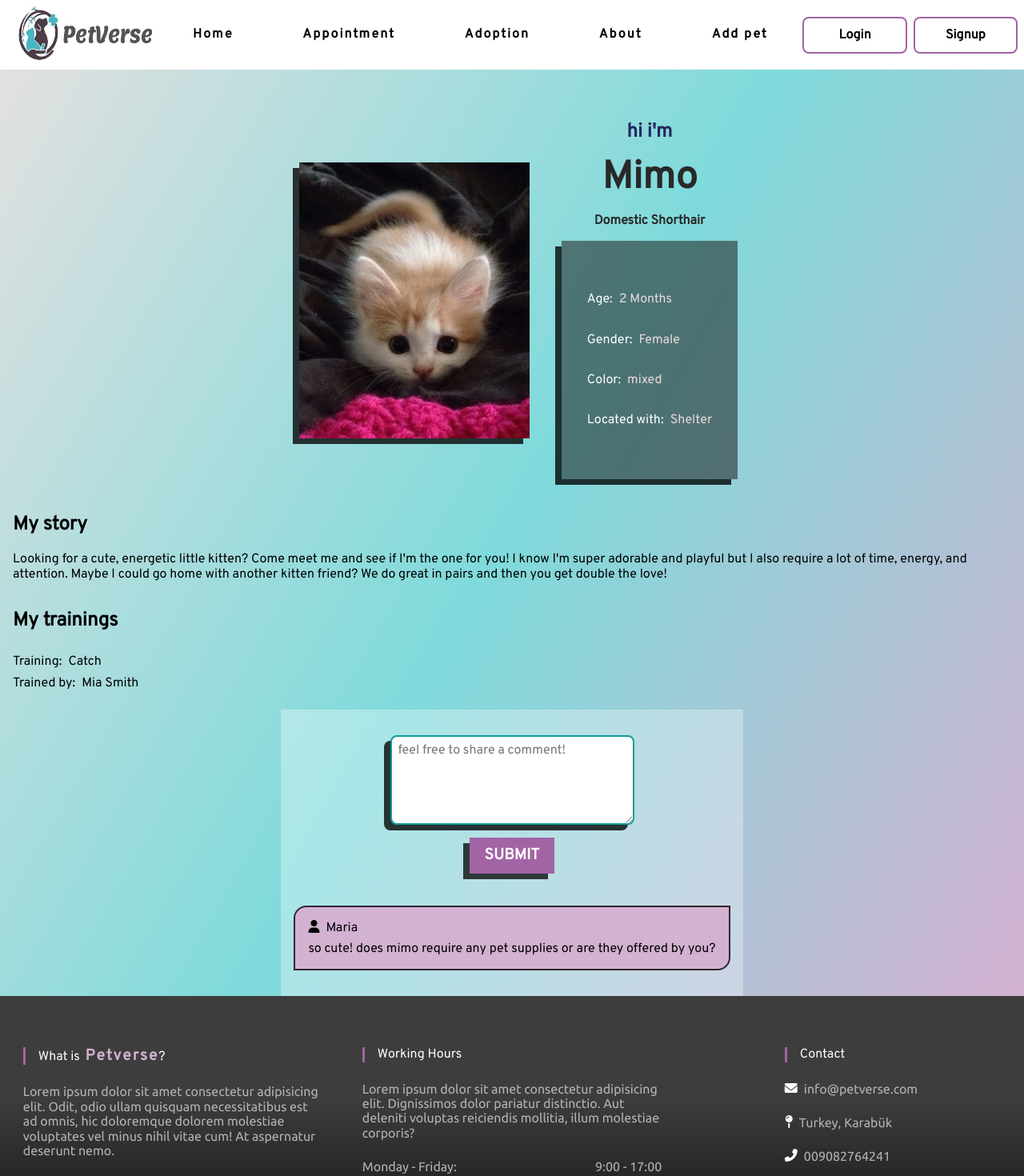
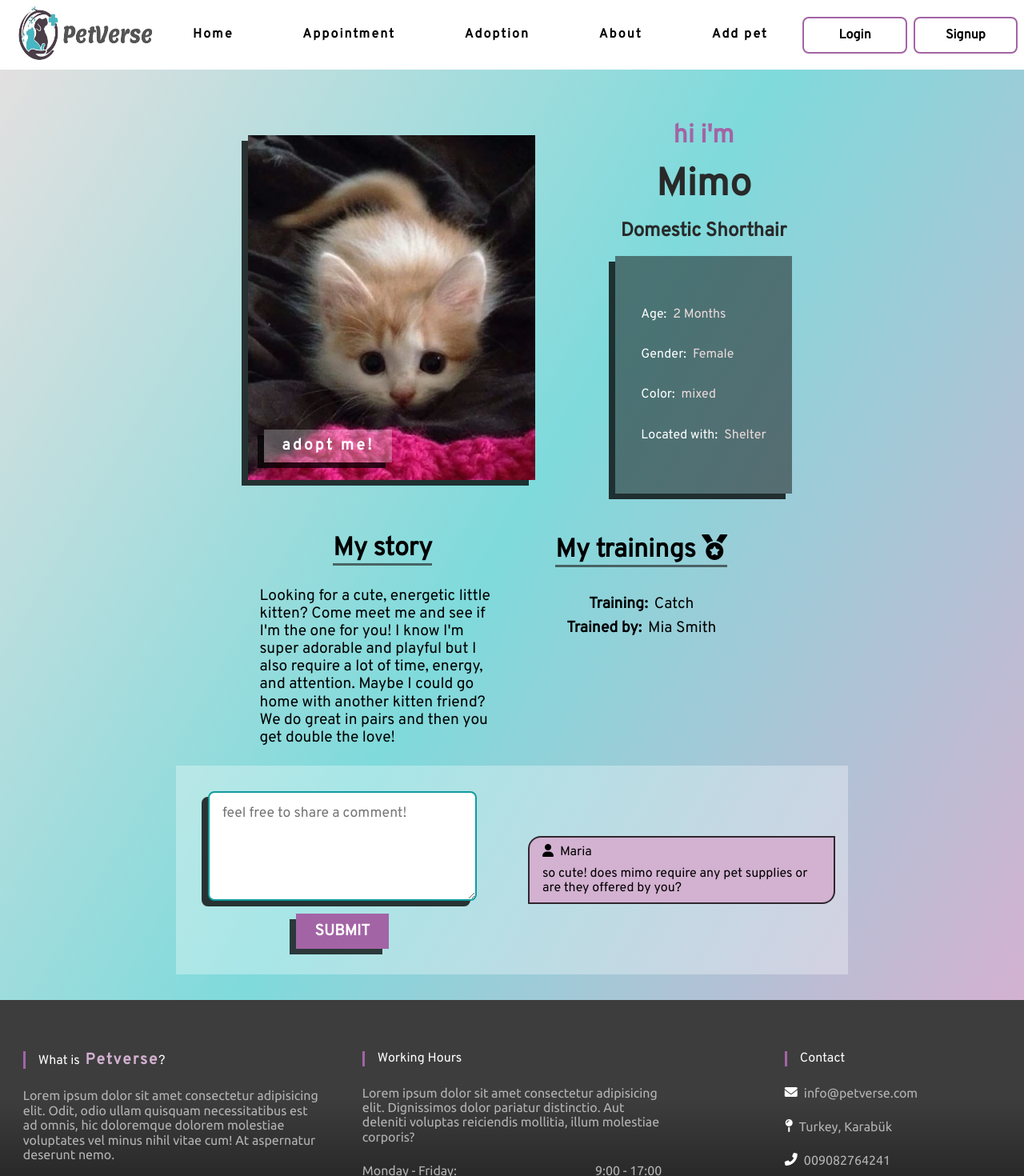
Before and after one commit to ramroming/Pet-clinic, a React (Create React App) app in the folder website/pet-clinic-app/: page /adoptionad in a window 1280 px wide. Shown: the top 1470 px of the page at 80% size. Built offline with nearby package versions, Linux system fonts and the light colour scheme.

Commit message:
edits on adoption ad page

```diff
--- a/website/pet-clinic-app/src/components/pages/adoptionAd/AdoptionAd.js
+++ b/website/pet-clinic-app/src/components/pages/adoptionAd/AdoptionAd.js
@@ -1,3 +1,4 @@
+
 
 
 const AdoptionAd = () => {
@@ -7,9 +8,9 @@ const AdoptionAd = () => {
             {/* first main flex item ++ pet intro, info and photo ++ */}
             <div className="pet-basic-info-wrapper flex-col falign-center fjust-center gap-24p">
 
-                {/* second mini flex */}
+                {/* first mini flex */}
 
-                <div className=" flex-col falign-center fjust-center gap-16p">
+                <div className=" wrapper flex-col falign-center fjust-center gap-16p">
 
                     <div className="intro flex-col falign-center fjust-center gap-16p">
                         <p className="intro-hi">hi i'm</p>
@@ -17,7 +18,6 @@ const AdoptionAd = () => {
                         <p className="pet-breed">Domestic Shorthair</p>
                     </div>
 
-                    {/* third mini flex */}
                     <div className="pet-info flex-col gap-16p">
 
                         <div className="flex-row gap-8p">
@@ -45,10 +45,11 @@ const AdoptionAd = () => {
 
                 </div>
 
-                {/* first mini flex */}
+                {/* second mini flex */}
                 <div className="flex-col fjust-center falign-center pet-image-container">
                     <img src="media/imgs/petphoto.jpg" alt='pet'>
                     </img>
+                    <button className="btn-rec adopt-btn">Adopt me!</button>
                 </div>
 
             </div>
@@ -63,7 +64,7 @@ const AdoptionAd = () => {
 
                 <div className="training-story flex-col gap-8p">
 
-                    <h2>My trainings</h2>
+                    <h2>My trainings <i class="fas fa-medal"></i></h2>
 
                     <div className="flex-row gap-8p">
                         <label>Training: </label>
@@ -87,7 +88,7 @@ const AdoptionAd = () => {
 
 
 
-            {/* third main flex item ++ check comments and leave a comment ++ */ }
+            {/* third main flex item ++ check comments and leave a comment ++ */}
 
             <div className="comments-area-wrapper flex-col falign-center gap-8p">
 
@@ -100,7 +101,7 @@ const AdoptionAd = () => {
 
 
                 {/*wrapper of all the comments, I'm guessing we'll use pagination again :') */}
-        <div className="all-comments-wrapper flex-col gap-8p">
+                <div className="all-comments-wrapper flex-col falign-center gap-8p">
 
 
                     {/* each single comment wrapper */}
--- a/website/pet-clinic-app/src/components/pages/adoptionAd/_adoptionAd.scss
+++ b/website/pet-clinic-app/src/components/pages/adoptionAd/_adoptionAd.scss
@@ -1,52 +1,60 @@
 @use "../../abstracts/" as *;
 
+.adoption-ad-wrapper {
 
-.adoption-ad-wrapper{
-
-   background-image: linear-gradient(120deg,rgb(228, 224, 224), var(--clr-primary-secondBlue) , var(--clr-primary-secondPurple));
+    background-image: linear-gradient(
+        120deg,
+        rgb(228, 224, 224),
+        var(--clr-primary-secondBlue),
+        var(--clr-primary-secondPurple)
+    );
     margin-top: 4rem;
 
     .pet-basic-info-wrapper {
-
         flex-direction: column-reverse;
 
-        @include break-point("medium", "up"){
+        @include break-point("medium", "up") {
             flex-direction: row-reverse;
+            gap: 5rem;
         }
 
-        .intro{
-
-            @include break-point("medium", "up"){
-              order: 2;
-            }
-
+        .intro {
             font-weight: bold;
             color: rgb(41, 41, 41);
 
-            .intro-hi{
+            .intro-hi {
                 font-size: 1.5rem;
-                color: var(--clr-hovered-hdark-blue);
-            }
+                color: var(--clr-primary-mainPurple);
 
-            .pet-name{
-                font-size: 3rem;
+                @include break-point("medium", "up") {
+                    font-size: 2rem;
                 }
             }
 
+            .pet-name {
+                font-size: 3rem;
+            }
 
-        .pet-info{
+            .pet-breed {
+                @include break-point("medium", "up") {
+                    font-size: 1.5rem;
+                }
+            }
+        }
+
+        .pet-info {
             background-color: rgba(28, 27, 27, 0.535);
             box-shadow: -8px 7px 0px 0px rgba(0, 0, 0, 0.775);
             padding: 2rem 1rem;
 
-            label{
+            label {
                 color: white;
             }
-            p{
+            p {
                 color: rgb(235, 218, 218);
             }
 
-            @include break-point("medium", "up"){
+            @include break-point("medium", "up") {
                 order: 2;
                 align-self: center;
                 padding: 4rem 2rem;
@@ -54,68 +62,137 @@
             }
         }
 
-        .pet-image-container{
+        .pet-image-container {
+            position: relative;
 
-            img{
+
+            .adopt-btn {
+                position: absolute;
+                text-transform: lowercase;
+                background-color: rgba(255, 255, 255, 0.268);
+                color: white;
+                transition: ease 0.5s all;
+                letter-spacing: 0.2rem;
+                padding: 0.6rem;
+                width: 40%;
+                bottom: 5%;
+                left: 10%;
+
+                &:hover {
+                    cursor: pointer;
+                    color: white;
+                    background-color: var(--clr-primary-mainBlue);
+                    transform: scale(1.1);
+                }
+            }
+
+            img {
+                max-width: 25rem;
                 width: 90%;
-                max-width: 20rem;
                 box-shadow: -8px 7px 0px 0px rgba(0, 0, 0, 0.775);
+            }
+        }
+    }
+}
+
+//pet training and adoption post text (adopt story)
+.pet-story {
+    margin: auto;
+
+    h2 {
+        border-bottom: 3px solid var(--clr-shadow-gray-shadow);
+        font-size: 2rem;
+    }
+
+    @include break-point("medium", "up") {
+        flex-direction: row;
+    }
+
+    .adopt-story,
+    .training-story {
+        flex: 1;
+        align-items: center;
+    }
+
+    .adopt-story {
+        p {
+            max-width: 25rem;
+
+            @include break-point("medium", "up") {
+                font-size: 1.2rem;
             }
 
         }
-
     }
 
+    .training-story {
+        label {
+            font-weight: bold;
         }
 
+        label,p{
 
-
-.pet-story{
-
-    padding: 0 1rem;
-
+            @include break-point("medium", "up") {
+                font-size: 1.2rem;
             }
-
-
-
+        }
+    }
+}
 
 // commenting area things
 
-.comments-area-wrapper{
+.comments-area-wrapper {
+    max-width: 57rem;
     padding: 1rem 0;
+    margin-bottom: 2rem;
     background-color: var(--clr-shadow-glassy-shadow);
 
- .leave-comment-wrapper{
+    @include break-point("medium", "up") {
+        flex-direction: row;
+
+        .leave-comment-wrapper,
+        .all-comments-wrapper {
+            flex: 1;
+        }
+    }
+
+    .leave-comment-wrapper {
         padding: 1rem;
-     textarea{
+        textarea {
             padding: 0.5rem;
-         @include rounded-corners(0.5rem,0.5rem,0.5rem,0.5rem);
+            @include rounded-corners(0.5rem, 0.5rem, 0.5rem, 0.5rem);
             border: 2px solid var(--clr-primary-mainBlue);
             box-shadow: -8px 7px 0px 0px rgba(0, 0, 0, 0.775);
             resize: vertical;
 
+            @include break-point("medium", "up") {
+                padding: 1rem;
+                font-size: 1.1rem;
             }
 
-     .btn-rec-purple{
-         width:35%;
-         padding: .7rem;
+
+        }
+
+        .btn-rec-purple {
+            width: 30%;
+            padding: 0.7rem;
         }
     }
 
- .all-comments-wrapper{
+    .all-comments-wrapper {
         padding: 1rem;
 
-    .single-comment-wrapper{
-        padding: 1rem;
+        .single-comment-wrapper {
+            padding: 0.5rem 1rem;
             background-color: var(--clr-primary-secondPurple);
-        @include rounded-corners(1rem,0,1rem,0);
+            min-width: 14rem;
+            max-width: 27rem;
+            @include rounded-corners(1rem, 0, 1rem, 0);
             border: 2px solid rgba(0, 0, 0, 0.775);
 
-        i{
-            margin-right: .5rem;
-        }
-
-    }
-
+            i {
+                margin-right: 0.5rem;
             }
         }
+    }
+}
--- a/website/pet-clinic-app/src/components/utils/_buttons.scss
+++ b/website/pet-clinic-app/src/components/utils/_buttons.scss
@@ -109,4 +109,6 @@
     background-color:var(--clr-primary-secondBlue);
     cursor: pointer;
   }
+
+
 }
--- a/website/pet-clinic-app/src/static/MCDatepicker-master/src/static/css/main.css
+++ b/website/pet-clinic-app/src/static/MCDatepicker-master/src/static/css/main.css
@@ -958,4 +958,4 @@ These come with default styling from the browser so we must to redefine them her
   position: absolute;
   top: 0;
   width: 1px;
-}
+}/*# sourceMappingURL=main.css.map */
--- a/website/pet-clinic-app/src/static/css/main.css
+++ b/website/pet-clinic-app/src/static/css/main.css
@@ -1940,23 +1940,29 @@ i.active {
 @media all and (min-width: 48rem) {
   .adoption-ad-wrapper .pet-basic-info-wrapper {
     flex-direction: row-reverse;
+    gap: 5rem;
   }
 }
 .adoption-ad-wrapper .pet-basic-info-wrapper .intro {
   font-weight: bold;
   color: #292929;
 }
-@media all and (min-width: 48rem) {
-  .adoption-ad-wrapper .pet-basic-info-wrapper .intro {
-    order: 2;
-  }
-}
 .adoption-ad-wrapper .pet-basic-info-wrapper .intro .intro-hi {
   font-size: 1.5rem;
-  color: var(--clr-hovered-hdark-blue);
+  color: var(--clr-primary-mainPurple);
+}
+@media all and (min-width: 48rem) {
+  .adoption-ad-wrapper .pet-basic-info-wrapper .intro .intro-hi {
+    font-size: 2rem;
+  }
 }
 .adoption-ad-wrapper .pet-basic-info-wrapper .intro .pet-name {
   font-size: 3rem;
+}
+@media all and (min-width: 48rem) {
+  .adoption-ad-wrapper .pet-basic-info-wrapper .intro .pet-breed {
+    font-size: 1.5rem;
+  }
 }
 .adoption-ad-wrapper .pet-basic-info-wrapper .pet-info {
   background-color: rgba(28, 27, 27, 0.535);
@@ -1977,19 +1983,81 @@ i.active {
     gap: 2rem;
   }
 }
+.adoption-ad-wrapper .pet-basic-info-wrapper .pet-image-container {
+  position: relative;
+}
+.adoption-ad-wrapper .pet-basic-info-wrapper .pet-image-container .adopt-btn {
+  position: absolute;
+  text-transform: lowercase;
+  background-color: rgba(255, 255, 255, 0.268);
+  color: white;
+  transition: ease 0.5s all;
+  letter-spacing: 0.2rem;
+  padding: 0.6rem;
+  width: 40%;
+  bottom: 5%;
+  left: 10%;
+}
+.adoption-ad-wrapper .pet-basic-info-wrapper .pet-image-container .adopt-btn:hover {
+  cursor: pointer;
+  color: white;
+  background-color: var(--clr-primary-mainBlue);
+  transform: scale(1.1);
+}
 .adoption-ad-wrapper .pet-basic-info-wrapper .pet-image-container img {
+  max-width: 25rem;
   width: 90%;
-  max-width: 20rem;
   box-shadow: -8px 7px 0px 0px rgba(0, 0, 0, 0.775);
 }
 
 .pet-story {
-  padding: 0 1rem;
+  margin: auto;
+}
+.pet-story h2 {
+  border-bottom: 3px solid var(--clr-shadow-gray-shadow);
+  font-size: 2rem;
+}
+@media all and (min-width: 48rem) {
+  .pet-story {
+    flex-direction: row;
+  }
+}
+.pet-story .adopt-story,
+.pet-story .training-story {
+  flex: 1;
+  align-items: center;
+}
+.pet-story .adopt-story p {
+  max-width: 25rem;
+}
+@media all and (min-width: 48rem) {
+  .pet-story .adopt-story p {
+    font-size: 1.2rem;
+  }
+}
+.pet-story .training-story label {
+  font-weight: bold;
+}
+@media all and (min-width: 48rem) {
+  .pet-story .training-story label, .pet-story .training-story p {
+    font-size: 1.2rem;
+  }
 }
 
 .comments-area-wrapper {
+  max-width: 57rem;
   padding: 1rem 0;
+  margin-bottom: 2rem;
   background-color: var(--clr-shadow-glassy-shadow);
+}
+@media all and (min-width: 48rem) {
+  .comments-area-wrapper {
+    flex-direction: row;
+  }
+  .comments-area-wrapper .leave-comment-wrapper,
+.comments-area-wrapper .all-comments-wrapper {
+    flex: 1;
+  }
 }
 .comments-area-wrapper .leave-comment-wrapper {
   padding: 1rem;
@@ -2005,16 +2073,24 @@ i.active {
   box-shadow: -8px 7px 0px 0px rgba(0, 0, 0, 0.775);
   resize: vertical;
 }
+@media all and (min-width: 48rem) {
+  .comments-area-wrapper .leave-comment-wrapper textarea {
+    padding: 1rem;
+    font-size: 1.1rem;
+  }
+}
 .comments-area-wrapper .leave-comment-wrapper .btn-rec-purple {
-  width: 35%;
+  width: 30%;
   padding: 0.7rem;
 }
 .comments-area-wrapper .all-comments-wrapper {
   padding: 1rem;
 }
 .comments-area-wrapper .all-comments-wrapper .single-comment-wrapper {
-  padding: 1rem;
+  padding: 0.5rem 1rem;
   background-color: var(--clr-primary-secondPurple);
+  min-width: 14rem;
+  max-width: 27rem;
   border-radius: 1rem 0 1rem 0;
   -webkit-border-radius: 1rem 0 1rem 0;
   -moz-border-radius: 1rem 0 1rem 0;
@@ -2024,4 +2100,4 @@ i.active {
 }
 .comments-area-wrapper .all-comments-wrapper .single-comment-wrapper i {
   margin-right: 0.5rem;
-}
+}/*# sourceMappingURL=main.css.map */
```
Also changed, not shown: 1 other file (tests, documents, lock files or other folders). Lines whose indentation alone changed are shown as unchanged.
